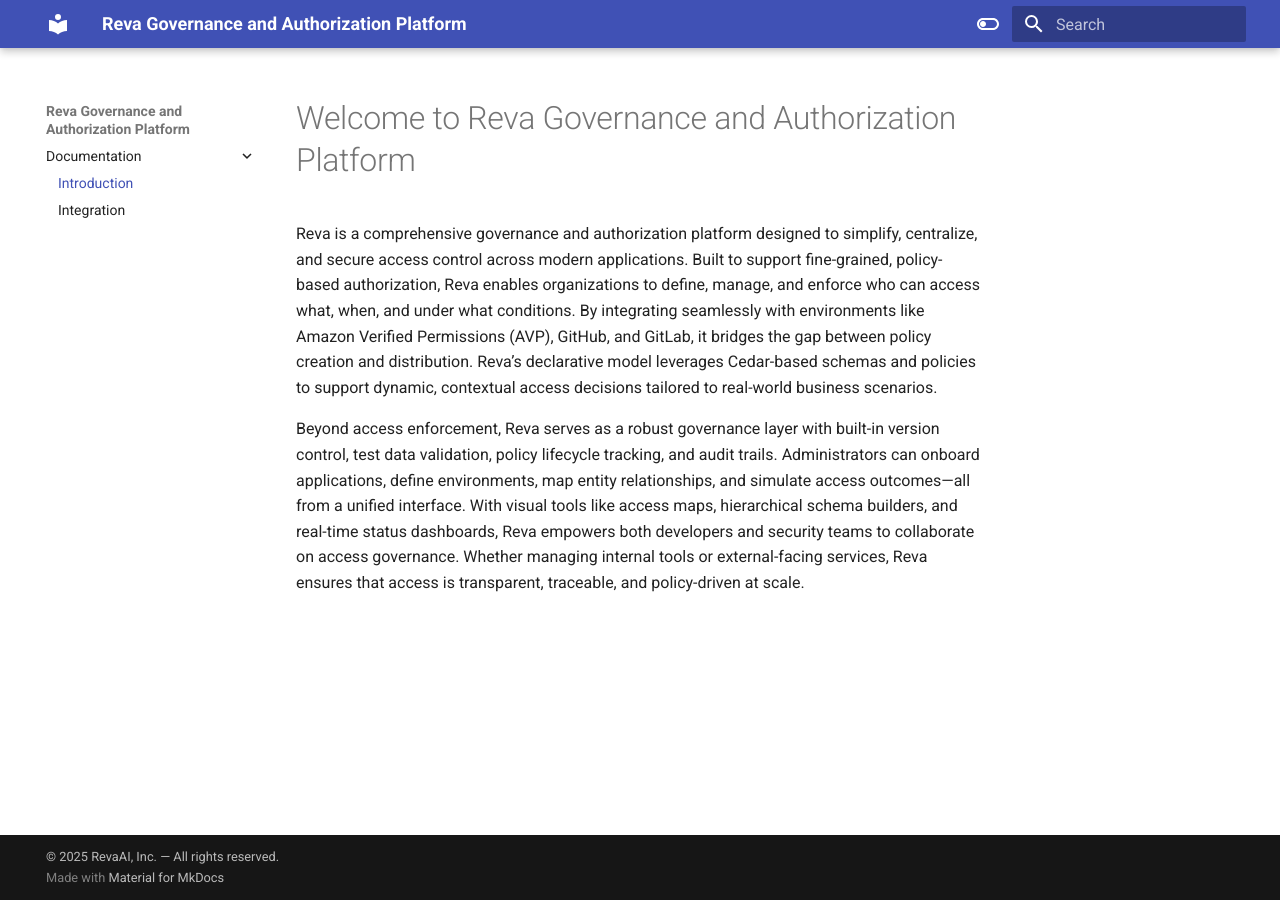
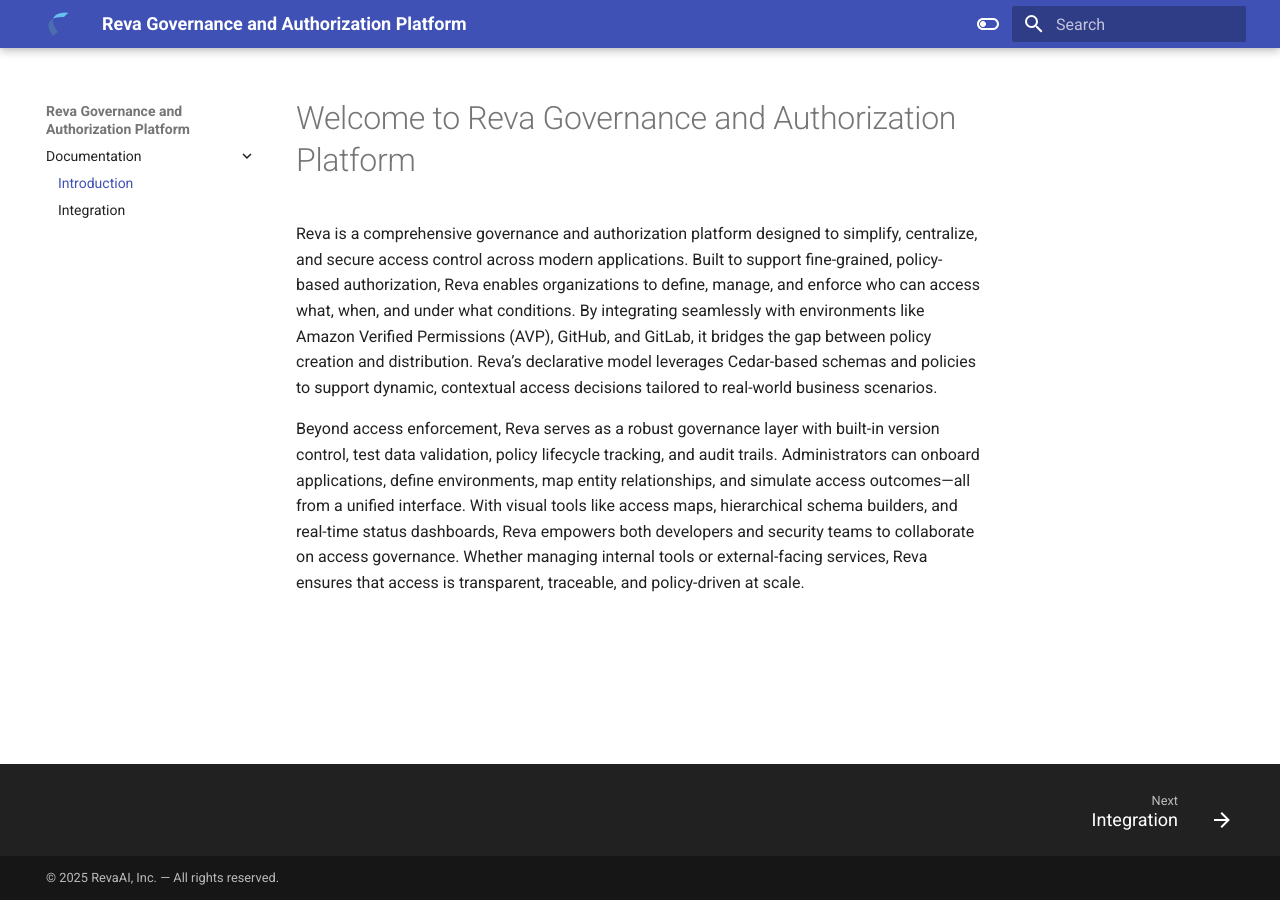
Before and after one commit to babasyed07/reva-doc, an MkDocs documentation site: the page built from docs/index.md, in a window 1280 px wide. Built offline with MkDocs 1.6.1 and Material for MkDocs 9.7.7, drawn with Linux system fonts in a browser that asks for light colours.

Commit message:
Added favicon, logo, navigation (previous and next page) and removed Made with Material for MkDocs notice

```diff
--- a/mkdocs.yml
+++ b/mkdocs.yml
@@ -10,6 +10,10 @@
 theme:
   name: material
   custom_dir: overrides
+  favicon: img/favicon.ico
+  logo: img/logo.png
+  features:
+    - navigation.footer
   palette:
     - scheme: default
       primary: indigo
@@ -26,3 +30,6 @@
 
 extra_css:
   - css/extra.css
+
+extra:
+  generator: false
```
Also changed, not shown: docs/img/Favicon 32px.png (deleted), docs/img/favicon.ico (added), docs/img/logo.png (added), site/404.html, site/Integration_Overview/index.html, site/about/index.html, site/index.html, 4 other files.
